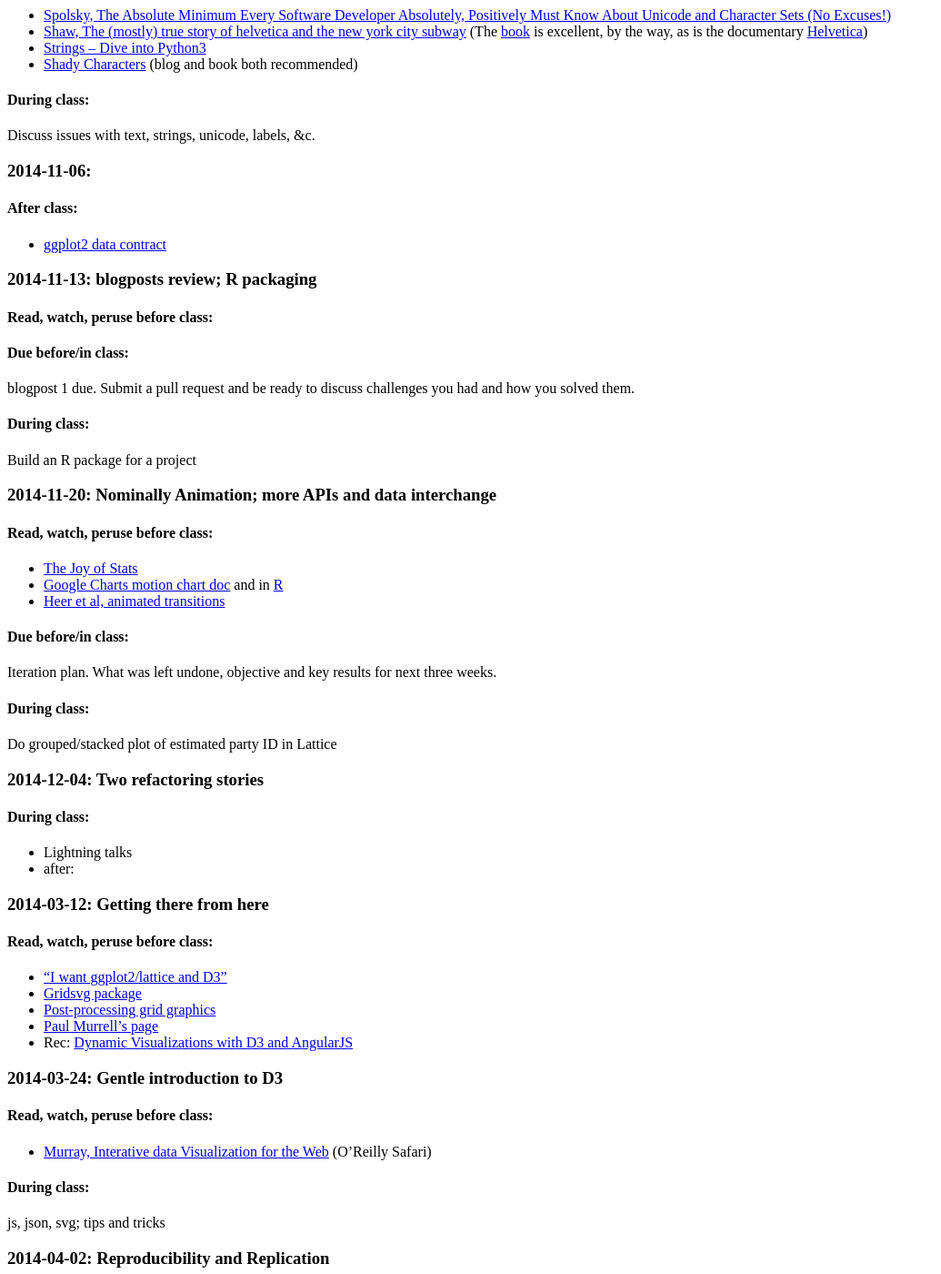
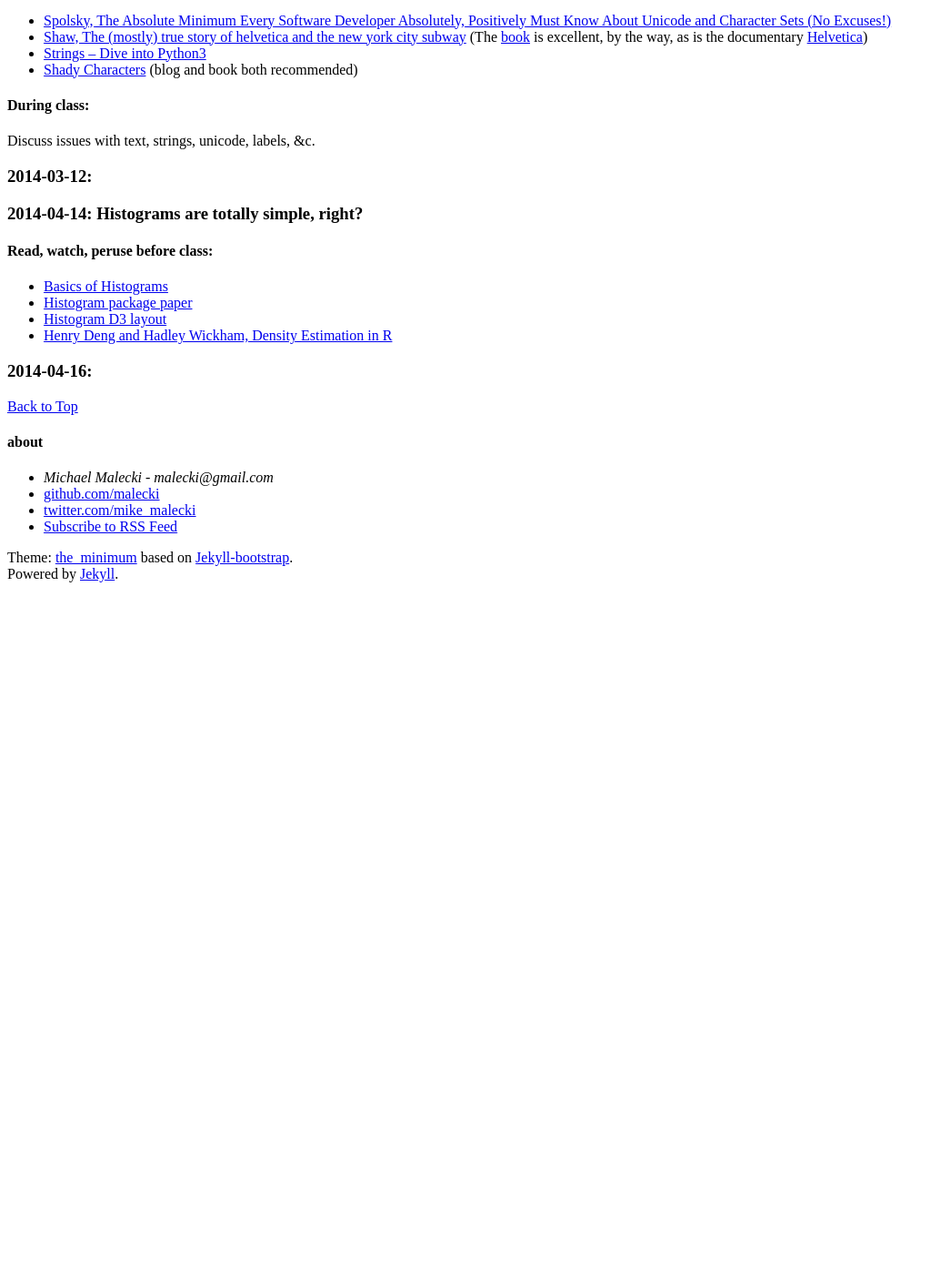
Before and after one commit to malecki/qmssviz, a Jekyll site: the page built from agenda.md, in a window 1280 px wide and 1400 px high, scrolled down 2827 px. Shown: the whole window at 91% size, without its empty margins (0-1035 px from the left). Built offline with Jekyll 4.4.1, drawn with Linux system fonts in a browser that asks for light colours; nearby versions of some CDN libraries; Markdown is read by kramdown in place of the engine named in the settings; a script that is not in the unit is left out; comment, search, counter and statistics services are not loaded; after the commit the page ends 3483 px from its top, so only the background shows below that; some of the changed text lies outside the part shown.

Commit message:
rearrange (include agenda)

```diff
--- a/_data/agenda.yaml
+++ b/_data/agenda.yaml
@@ -2,8 +2,7 @@
   during: Overview, principles, goals, objectives.
   after: |
      - Make a Github account if you don't already have one
-     - Fork the repo — your blog posts will be in the form of pull requests
-     - Add various blogs to your aggregator
+     - Fork the repo — your assignments will be in the form of pull requests
      - [Git intro](http://skli.se/2012/09/22/introduction-to-git/)
      - [Git workflow for beginners](http://skli.se/2012/10/07/git-workflow-beginner/)
      - [Git branching game!](http://pcottle.github.io/learnGitBranching/)
@@ -12,43 +11,23 @@
   before: |
     - [Gelman and Unwin](http://www.stat.columbia.edu/~gelman/research/published/vis14.pdf) (recommended: [responses to it](http://eagereyes.org/blog/2012/responses-gelman-unwin-convenient-posting))
     - [Yann LeCun on Data Science](https://plus.google.com/+YannLeCunPhD/posts/i8Xs9AGgCQW)
-    - [Gelman on Schutt / Data Science](http://andrewgelman.com/2013/11/01/data-science/)
+    - Tufte ch. 1–3
   during: |
-    - Bad Graphs of the Day
-    - Data is always ugly (1 of inf)
     - Lab: gentle R intro, by Yang
     - Lab: gentle git intro, by Malecki
 
-  after: |
-    - "Learn" [Markdown](http://daringfireball.net/projects/markdown/syntax)
-
-
 - date: 2014-09-18
   topic: Making graphics; formats and tools; theory
-  due: pull request of assignment 1
   before: |
+    - [Grammer of Graphics](http://link.springer.com/book/10.1007/0-387-28695-0) skim at least ch. 1,2,5 ([SpringerLink](http://www.columbia.edu/cu/lweb/eresources/databases/2402476.html))
     - [Data science workflow](http://cacm.acm.org/blogs/blog-cacm/169199-data-science-workflow-overview-and-challenges/fulltext)
     - [Climate change, crowbars, and strikeouts](http://chartsnthings.tumblr.com/post/47670081904/climate-change-crowbars-and-strikeouts)
     - [Heer et al, Visualization Zoo](http://queue.acm.org/detail.cfm?id=1805128) (note: fixed link)
   during: |
-    - Graphics display implementation details. Yes, you probably need to know more than nothing about formats, rendering engines, and the DOM.
+    - [knitr doc](http://yihui.name/knitr/)
+    - discuss reproducible research, publishing replication data, versioning, &c
 
 - date: 2014-09-25
-  topic: Graphics theory
-  before: |
-    - [Grammer of Graphics](http://link.springer.com/book/10.1007/0-387-28695-0) skim at least ch. 1,2,5 ([SpringerLink](http://www.columbia.edu/cu/lweb/eresources/databases/2402476.html))
-    - [Heer et al, Visualization Zoo](http://queue.acm.org/detail.cfm?id=1805128)
-    - [D3 paper](http://idl.cs.washington.edu/papers/d3)
-  during: |
-    - Discuss non-blogpost projects:
-       - teams (?)
-       - specifications
-       - iteration plans
-       - proofs of concept,
-       - current status
-       - evaluation criteria.
-
-- date: 2014-10-02
   topic: color
   before: |
     - [HCL color space](http://hclcolor.com)
@@ -62,8 +41,7 @@
     - discuss some graphs with color issues
     - discuss color issues for class projects
 
-
-- date: 2014-10-09
+- date: 2014-10-02
   topic: Data are ugly
   due: Iteration plan with objective and specific tasks for 3 weeks.
   before: |
@@ -73,54 +51,47 @@
     - [NYT on B&C](http://www.nytimes.com/2011/07/08/health/research/08genes.html?_r=0)
   during: Strategies for dealing with ugly data; "the 'csv' api"
 
+- date: 2014-10-09
+  topic: R, ggplot2
+  before: |
+    - ["I want ggplot2/lattice and D3"](http://timelyportfolio.blogspot.com/2013/08/gridsvganother-glue-for-r-to-svg.html)
+    - [Gridsvg package](https://www.stat.auckland.ac.nz/~paul/gridSVG/gridsvg.pdf)
+    - [Post-processing grid graphics](https://www.stat.auckland.ac.nz/~paul/Reports/ggplotSlider/ggplotSlider.html)
+    - [Paul Murrell's page](https://www.stat.auckland.ac.nz/~paul/)
+    - Rec: [Dynamic Visualizations with D3 and AngularJS](http://www.youtube.com/watch?v=BvAeabvZ61o)
+  during: |
+    - gglot2 book (SpringerLink)
+    - [ggplot2 doc web site](http://ggplot2.org)
+    - [ggplot in Python](http://blog.yhathq.com/posts/ggplot-for-python.html)
+    - [ggplot2 data contract](http://martinsbioblogg.wordpress.com/2014/02/20/books-and-lessons-about-ggplot2/)
+
 - date: 2014-10-16
   topic: Gentle introduction to D3
   before: |
+    - [D3 paper](http://idl.cs.washington.edu/papers/d3)
     - [Murray, Interative data Visualization for the Web](http://proquest.safaribooksonline.com.ezproxy.cul.columbia.edu/book/web-design-and-development/9781449340223) (O'Reilly Safari)
   during: js, json, svg; tips and tricks
 
+
 - date: 2014-10-23
-  topic: Reproducibility and Replication
-  before: |
-    - [knitr doc](http://yihui.name/knitr/)
-    - [IPython notebook doc](http://ipython.org/notebook), [intro](http://www.randalolson.com/2012/05/12/a-short-demo-on-how-to-use-ipython-notebook-as-a-research-notebook/)
-  during: |
-    - discuss reproducible research, publishing replication data, versioning, &c
+  topic: Mapping
+  during: R packaging
 
 - date: 2014-10-30
-  topic: Type, Typesetting, Typography, and Strings
-  before: |
-    - [Spolsky, The Absolute Minimum Every Software Developer Absolutely, Positively Must Know About Unicode and Character Sets (No Excuses!)](http://www.joelonsoftware.com/articles/Unicode.html)
-    - [Shaw, The (mostly) true story of helvetica and the new york city subway](http://www.aiga.org/the-mostly-true-story-of-helvetica-and-the-new-york-city-subway/) (The [book](http://www.helveticasubway.com) is excellent, by the way, as is the documentary [Helvetica](http://helveticafilm.com))
-    - [Strings – Dive into Python3](http://www.diveintopython3.net/strings.html)
-    - [Shady Characters](http://www.shadycharacters.co.uk) (blog and book both recommended)
-  during: Discuss issues with text, strings, unicode, labels, &c.
-
-
-- date: 2014-11-06
-  after: |
-    - [ggplot2 data contract](http://martinsbioblogg.wordpress.com/2014/02/20/books-and-lessons-about-ggplot2/)
-
-- date: 2014-11-13
-  topic: blogposts review; R packaging
-  due: blogpost 1 due. Submit a pull request and be ready to discuss challenges you had and how you solved them.
-  before: |
-  during: Build an R package for a project
-
-- date: 2014-11-20
-  due: Iteration plan. What was left undone, objective and key results for next three weeks.
-  during: Do grouped/stacked plot of estimated party ID in Lattice
-  topic: Nominally Animation; more APIs and data interchange
   before: |
     - [The Joy of Stats](http://www.gapminder.org/videos/the-joy-of-stats/)
     - [Google Charts motion chart doc](https://developers.google.com/chart/interactive/docs/gallery/motionchart) and in [R](http://blog.revolutionanalytics.com/2011/01/create-motion-charts-in-r-with-the-googlevis-package.html)
     - [Heer et al, animated transitions](http://idl.cs.washington.edu/papers/animated-transitions/)
 
+- date: 2014-11-06
+
+- date: 2014-11-13
+
+- date: 2014-11-20
+  topic: Presentations
+
 - date: 2014-12-04
-  topic: Two refactoring stories
-  during: |
-    - Lightning talks
-    - after:
+  topic: Presentations
 
 
 
@@ -138,52 +109,24 @@
 
 
 
-- date: 2014-03-12
-  topic: Getting there from here
+  topic: Type, Typesetting, Typography, and Strings
   before: |
-    - ["I want ggplot2/lattice and D3"](http://timelyportfolio.blogspot.com/2013/08/gridsvganother-glue-for-r-to-svg.html)
-    - [Gridsvg package](https://www.stat.auckland.ac.nz/~paul/gridSVG/gridsvg.pdf)
-    - [Post-processing grid graphics](https://www.stat.auckland.ac.nz/~paul/Reports/ggplotSlider/ggplotSlider.html)
-    - [Paul Murrell's page](https://www.stat.auckland.ac.nz/~paul/)
-    - Rec: [Dynamic Visualizations with D3 and AngularJS](http://www.youtube.com/watch?v=BvAeabvZ61o)
-
-- date: 2014-03-24
-  topic: Gentle introduction to D3
-  before: |
-    - [Murray, Interative data Visualization for the Web](http://proquest.safaribooksonline.com.ezproxy.cul.columbia.edu/book/web-design-and-development/9781449340223) (O'Reilly Safari)
-  during: js, json, svg; tips and tricks
+    - [Spolsky, The Absolute Minimum Every Software Developer Absolutely, Positively Must Know About Unicode and Character Sets (No Excuses!)](http://www.joelonsoftware.com/articles/Unicode.html)
+    - [Shaw, The (mostly) true story of helvetica and the new york city subway](http://www.aiga.org/the-mostly-true-story-of-helvetica-and-the-new-york-city-subway/) (The [book](http://www.helveticasubway.com) is excellent, by the way, as is the documentary [Helvetica](http://helveticafilm.com))
+    - [Strings – Dive into Python3](http://www.diveintopython3.net/strings.html)
+    - [Shady Characters](http://www.shadycharacters.co.uk) (blog and book both recommended)
+  during: Discuss issues with text, strings, unicode, labels, &c.
 
 
-- date: 2014-04-02
-  topic: Reproducibility and Replication
-  before: |
-    - [knitr doc](http://yihui.name/knitr/)
-    - [IPython notebook doc](http://ipython.org/notebook), [intro](http://www.randalolson.com/2012/05/12/a-short-demo-on-how-to-use-ipython-notebook-as-a-research-notebook/)
-  during: |
-    - discuss reproducible research, publishing replication data, versioning, &c
+
+- date: 2014-03-12
 
 - date: 2014-04-14
   topic: Histograms are totally simple, right?
   before: |
-    - Gelman&Hill, ch. TBD
     - [Basics of Histograms](http://rforpublichealth.blogspot.com/2012/12/basics-of-histograms.html)
     - [Histogram package paper](http://cran.r-project.org/web/packages/histogram/histogram.pdf)
     - [Histogram D3 layout](https://github.com/mbostock/d3/wiki/Histogram-Layout)
     - [Henry Deng and Hadley Wickham, Density Estimation in R](http://vita.had.co.nz/papers/density-estimation.pdf)
 
 - date: 2014-04-16
-  topic: ggplot2 in some depth
-  before: |
-    - gglot2 book (SpringerLink)
-    - [ggplot2 doc web site](http://ggplot2.org)
-    - [ggplot in Python](http://blog.yhathq.com/posts/ggplot-for-python.html)
-
-- date: 2014-04-28
-  topic: class and project reviews
-
-- date: 2014-04-30
-  topic: project reviews
-
-- date: 2014-05-05
-  due: Blogpost \#3
-  topic: project reviews
```
